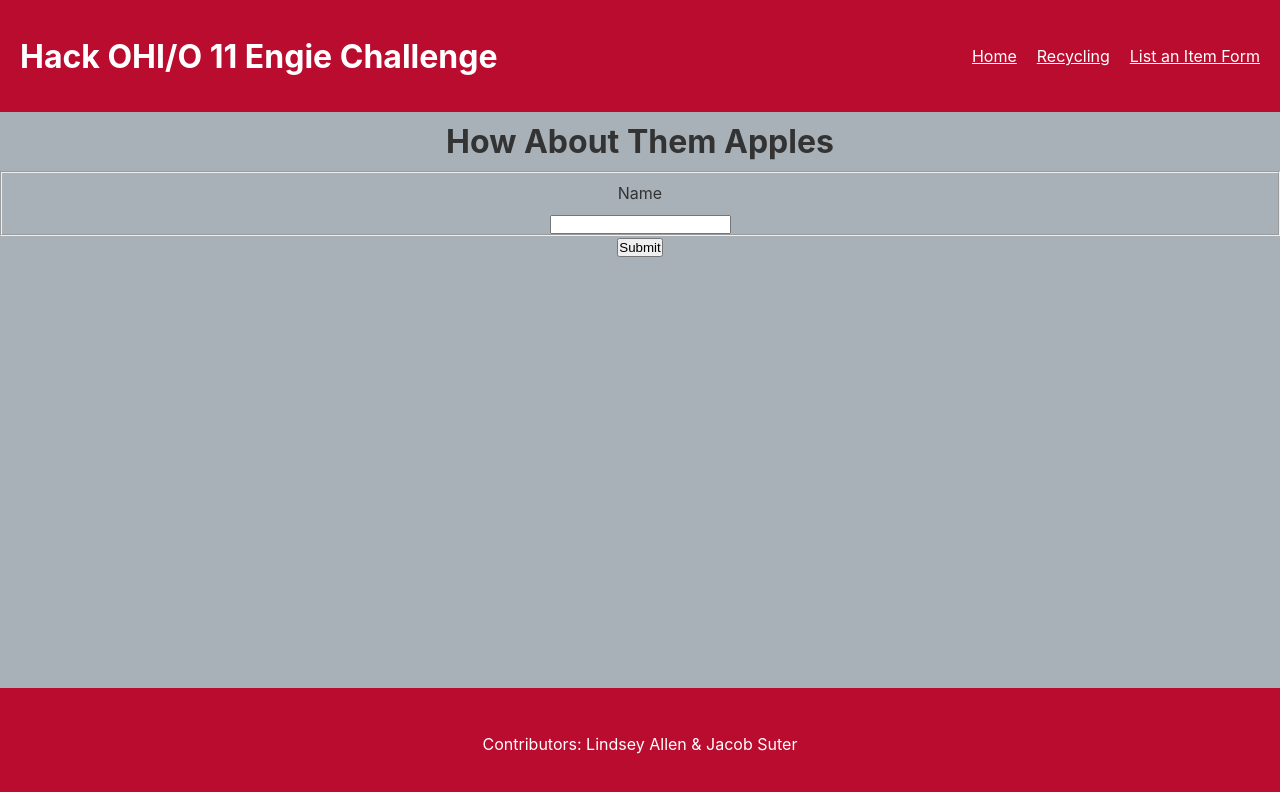
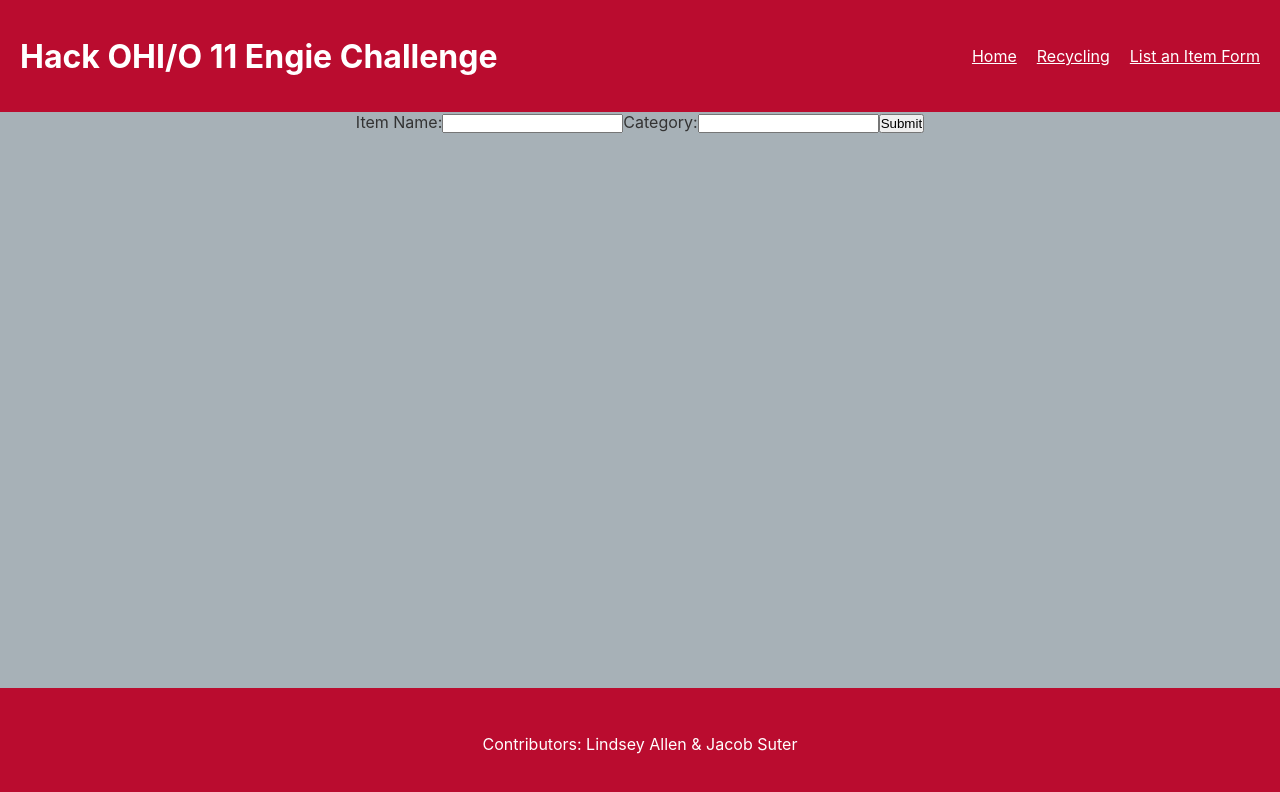
Before and after one commit to suterj12/hackohioengiechallenge, a React (Create React App) app in the folder hackproject/: page /ListForm in a window 1280 px wide. Shown: the top 792 px of the page. Built offline with nearby package versions, Linux system fonts and the light colour scheme.

Commit message:
s i l l y  g u y

```diff
--- a/hackproject/src/App.css
+++ b/hackproject/src/App.css
@@ -1,4 +1,5 @@
 @import 'displayGrid.css';
+@import 'ListForm.css';
 
 body {
   background-color: #A7B1B7;
--- a/hackproject/src/App.js
+++ b/hackproject/src/App.js
@@ -5,17 +5,31 @@ import Footer from './components/Footer';
 import { BrowserRouter as Router, Routes, Route }
     from 'react-router-dom';
 import Home from './pages';
+import { useState } from 'react';
 import Recycling from './pages/recycling';
 import ListForm from './pages/ListForm';
 
 function App() {
+    const [inputs, setInputs] = useState({});
+
+    const handleChange = (event) => {
+      const name = event.target.name;
+      const value = event.target.value;
+      setInputs(values => ({...values, [name]: value}))
+    }
+
+    const handleSubmit = (event) => {
+      event.preventDefault();
+      alert(JSON.stringify(inputs));
+    }
+
     return (
         <Router>
             <Header />
             <Routes>
                 <Route path='/index' element={<Home />} />
                 <Route path='/recycling' element={<Recycling />} />
-                <Route path='/ListForm' element={<ListForm />} />
+                <Route path='/ListForm' element={<ListForm inputs={inputs} onChange={handleChange} handleSubmit={handleSubmit}/>} />
             </Routes>
             <Footer />
         </Router>
--- a/hackproject/src/ListForm.css
+++ b/hackproject/src/ListForm.css
@@ -5,3 +5,28 @@
 .wrapper fieldset {
     margin: 20px 0;
 }
+
+#form {
+    display: flex;
+    flex-direction: column;
+    align-items: center;
+    justify-content: center;
+    margin: 10 px;
+}
+
+#form input {
+    padding: 10px;
+    border-radius: 5px;
+    border: 1px solid #ccc;
+}
+
+#form button {
+    margin: 10px;
+    padding: 10px;
+    border-radius: 5px;
+    border: 1px solid #ccc;
+    background-color: #BA0C2F;
+    color: #fff;
+    font-weight: bold;
+    cursor: pointer;
+}
--- a/hackproject/src/pages/ListForm.js
+++ b/hackproject/src/pages/ListForm.js
@@ -1,49 +1,31 @@
 import React from 'react';
-import { useReducer, useState } from 'react';
+import ReactDOM from 'react-dom/client';
 
-const formReducer = (state, event) => {
-    return {
-      ...state,
-      [event.name]: event.value
-    }
-   }
-
-function ListForm(){
-    const [formData, setFormData] = useReducer(formReducer, {});
-    const [submitting, setSubmitting] = useState(false);
-
-    const handleSubmit = event => {
-    event.preventDefault();
-    setSubmitting(true);
-    alert('Thank you for submitting this item!')
-    setTimeout(() => {
-      setSubmitting(false);
-    }, 3000);
+function ListForm(props) {
+    return (
+      <form onSubmit={props.handleSubmit}>
+        <label>Item Name:
+        <input
+          type="text"
+          name="item"
+          defaultValue=""
+          onChange={props.onChange}
+        />
+        </label>
+        <label>Category:
+          <input
+            type="text"
+            name="category"
+            defaultValue=""
+            onChange={props.onChange}
+          />
+          </label>
+          <input type="submit" />
+      </form>
+    )
   }
 
-  const handleChange = event => {
-    setFormData({
-      name: event.target.name,
-      value: event.target.value,
-    });
-  }
-    return (
-        <div className="wrapper">
-        <h1>How About Them Apples</h1>
-        {submitting &&
-            <div>Submtting Form...</div>
-        }
-        <form onSubmit={handleSubmit}>
-            <fieldset>
-            <label>
-                <p>Name</p>
-                <input name="name" onChange={handleChange}/>
-            </label>
-            </fieldset>
-            <button type="submit">Submit</button>
-      </form>
-    </div>
-    )
-}
+  const root = ReactDOM.createRoot(document.getElementById('root'));
+  root.render(<ListForm />);
 
 export default ListForm;
```
